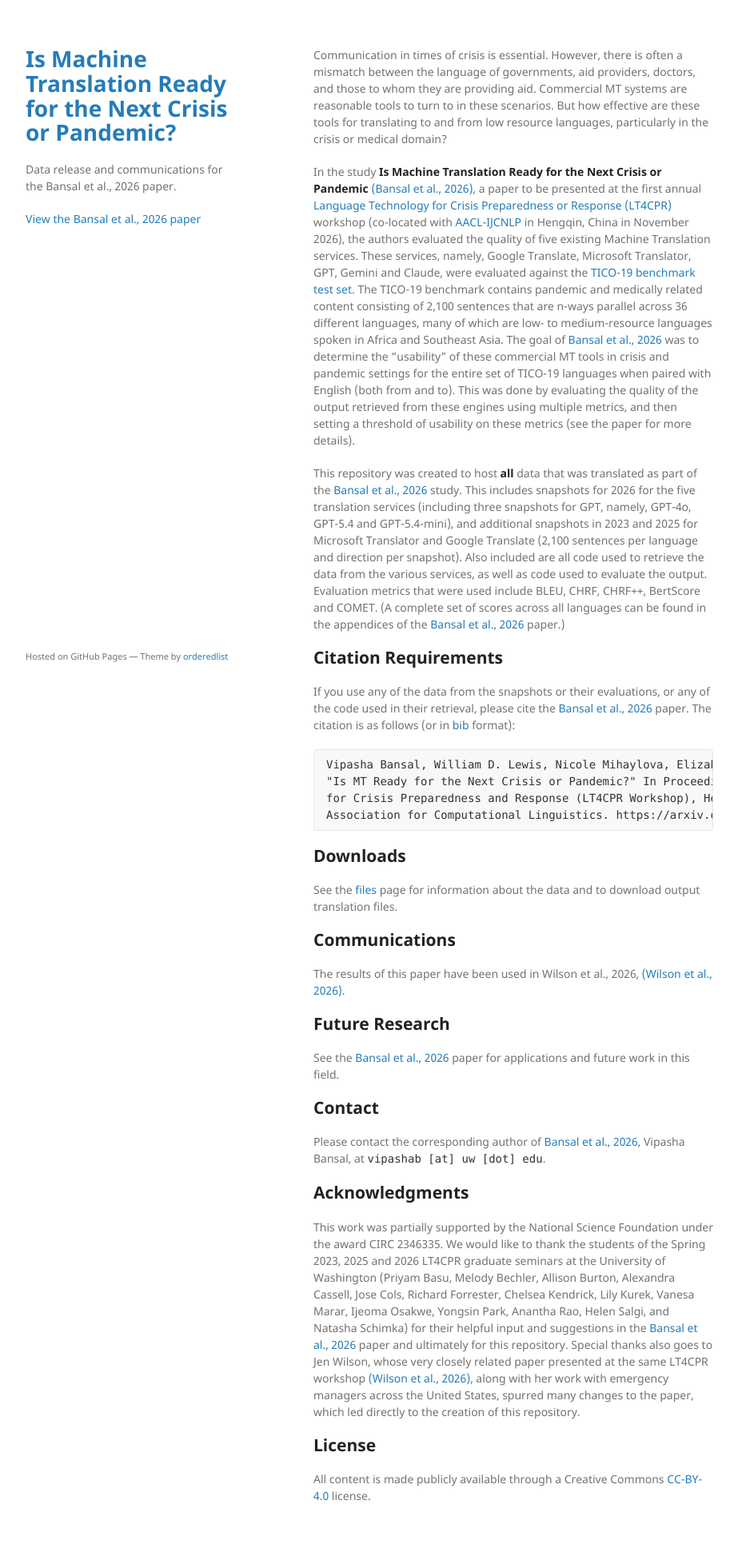
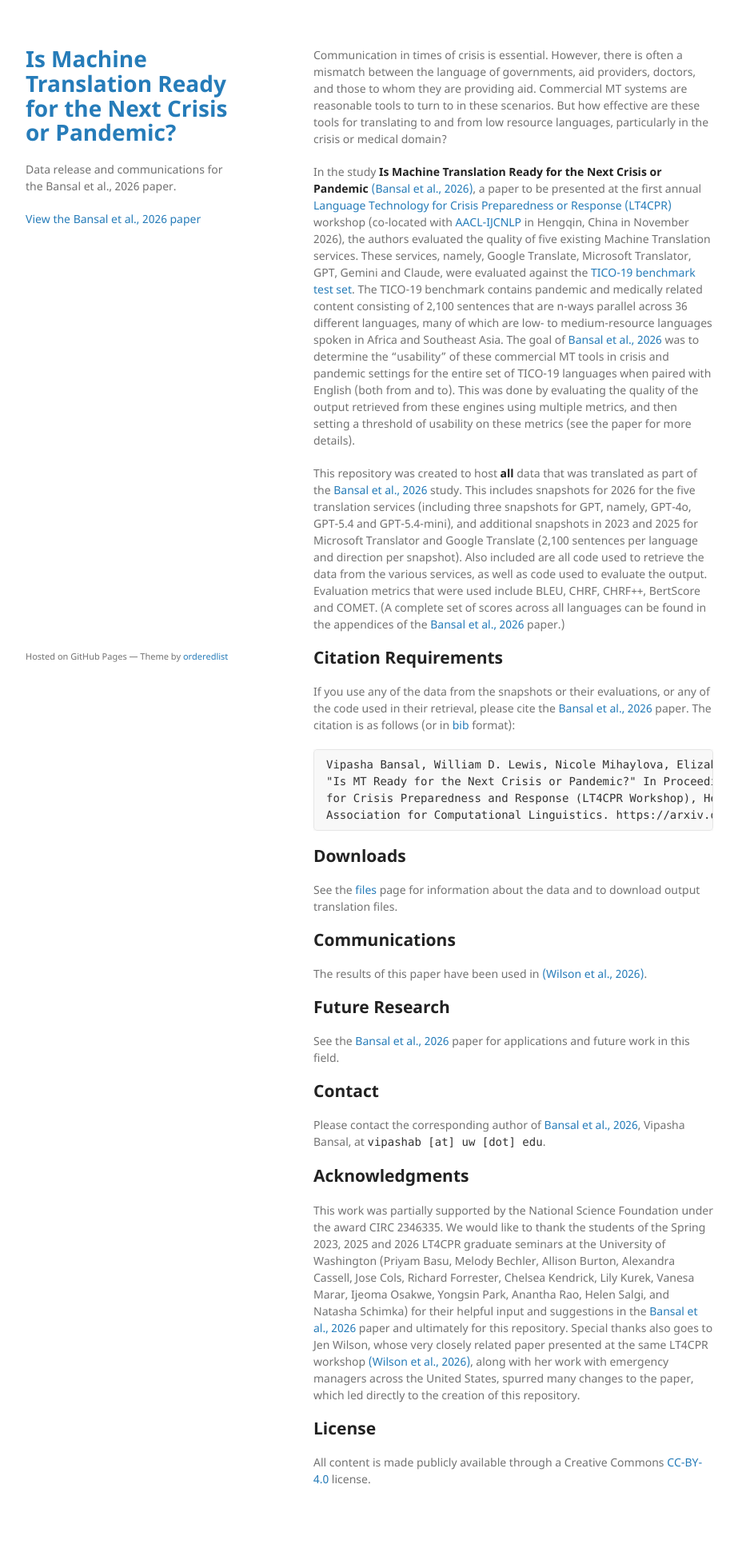
Before and after one commit to mt-crisis-ready/mt-crisis-ready.github.io, a Jekyll site: the page built from index.md, in a window 1280 px wide. Shown: the whole page at 80% size, without its empty margins (178-1101 px from the left). Built offline with Jekyll 4.4.1, drawn with Linux system fonts in a browser that asks for light colours; after the commit the page ends 1930 px from its top, so only the background shows below that.

Commit message:
More index.md formatting/minor text changes

```diff
--- a/index.md
+++ b/index.md
@@ -21,7 +21,7 @@ See the [files](./files.html) page for information about the data and to downloa
 
 ## **Communications**
 
-The results of this paper have been used in Wilson et al., 2026,  [(Wilson et al., 2026)](https://arxiv.org/abs/2610.32842).
+The results of this paper have been used in [(Wilson et al., 2026)](https://arxiv.org/abs/2610.32842).
 
 ## **Future Research**
 
```
